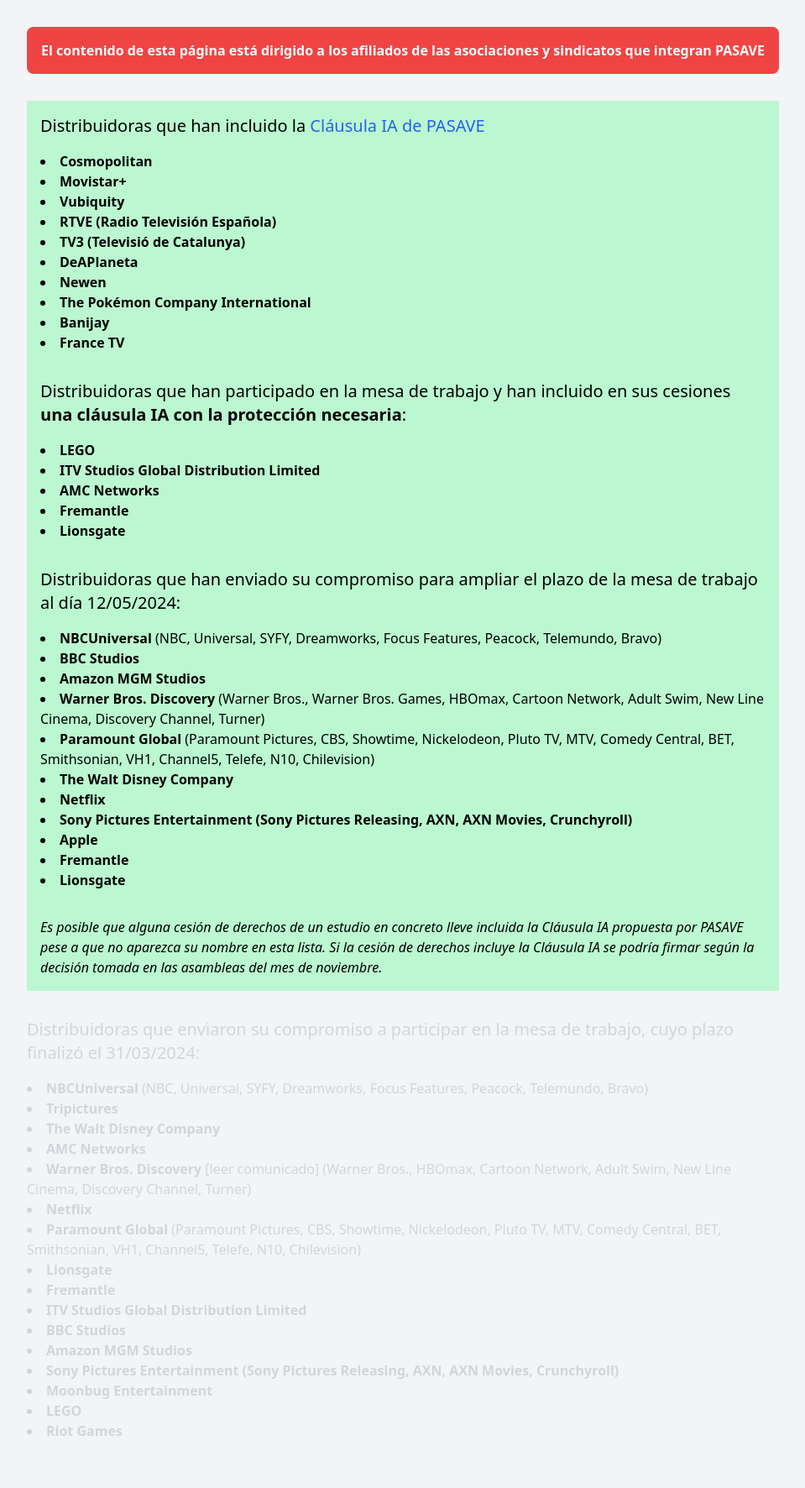
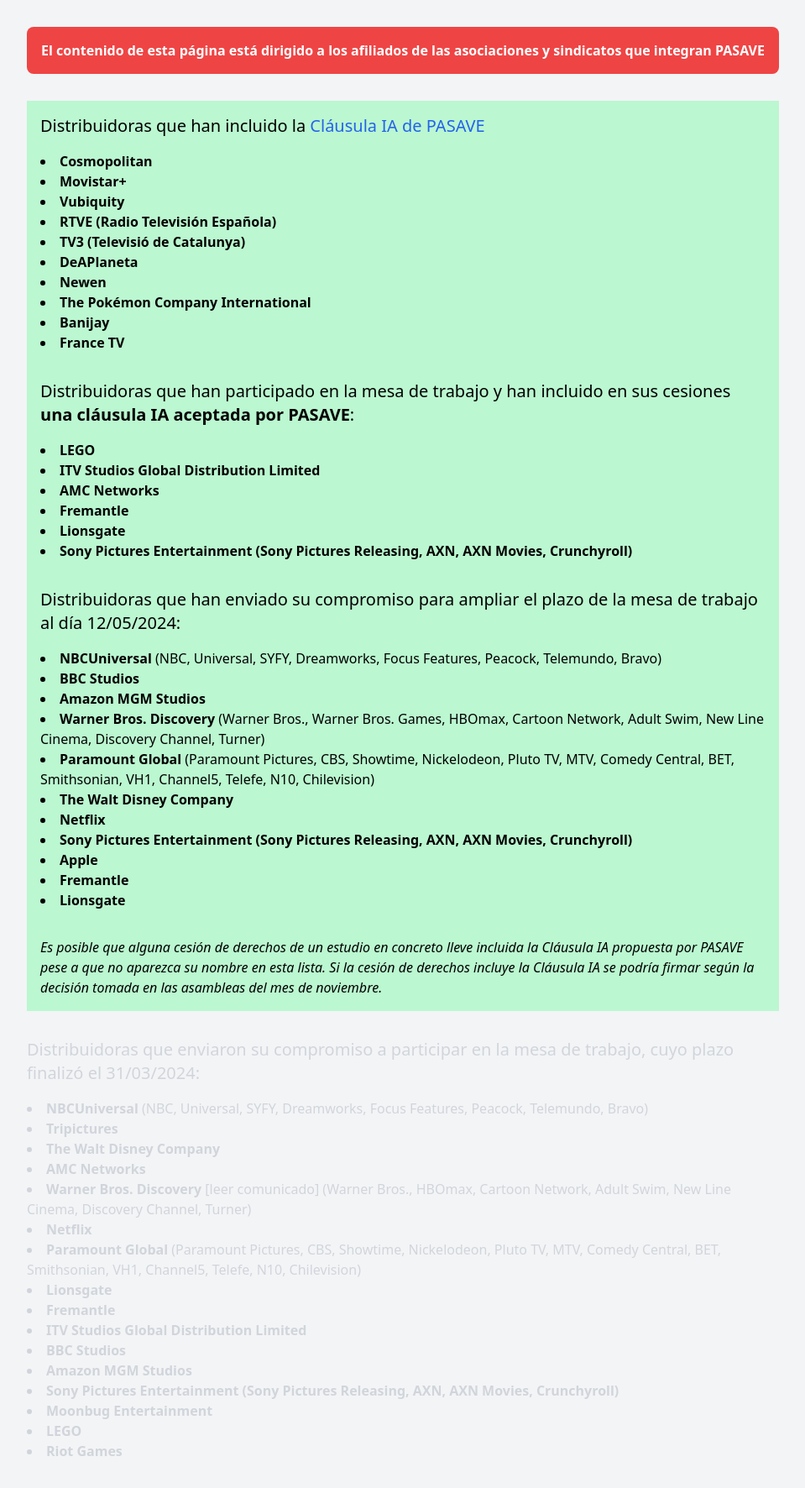
Before and after one commit to mutsuda/pasave.github.io, a Jekyll site: the page built from oklist.md, in a window 1280 px wide. Shown: the whole page at 84% size, without its empty margins (160-1119 px from the left). Built offline with Jekyll 4.4.1, drawn with Linux system fonts in a browser that asks for light colours; before the commit the page ends 1748 px from its top, so only the background shows below that.

Commit message:
Update oklist.md

```diff
--- a/oklist.md
+++ b/oklist.md
@@ -23,13 +23,14 @@
 </ul>
 
 
-<div class="text-xl pb-4 pt-8">Distribuidoras que han participado en la mesa de trabajo y han incluido en sus cesiones <b>una cláusula IA con la protección necesaria</b>:</div>
+<div class="text-xl pb-4 pt-8">Distribuidoras que han participado en la mesa de trabajo y han incluido en sus cesiones <b>una cláusula IA aceptada por PASAVE</b>:</div>
 <ul class="list-disc list-inside">
 	<li class="font-bold">LEGO</li>
 	<li class="font-bold">ITV Studios Global Distribution Limited</li>
 	<li class="font-bold">AMC Networks</li>
 	<li class="font-bold">Fremantle</li>
 	<li class="font-bold">Lionsgate</li>
+	<li class="font-bold">Sony Pictures Entertainment (Sony Pictures Releasing, AXN, AXN Movies, Crunchyroll)</li>
 </ul>
 
 
```
